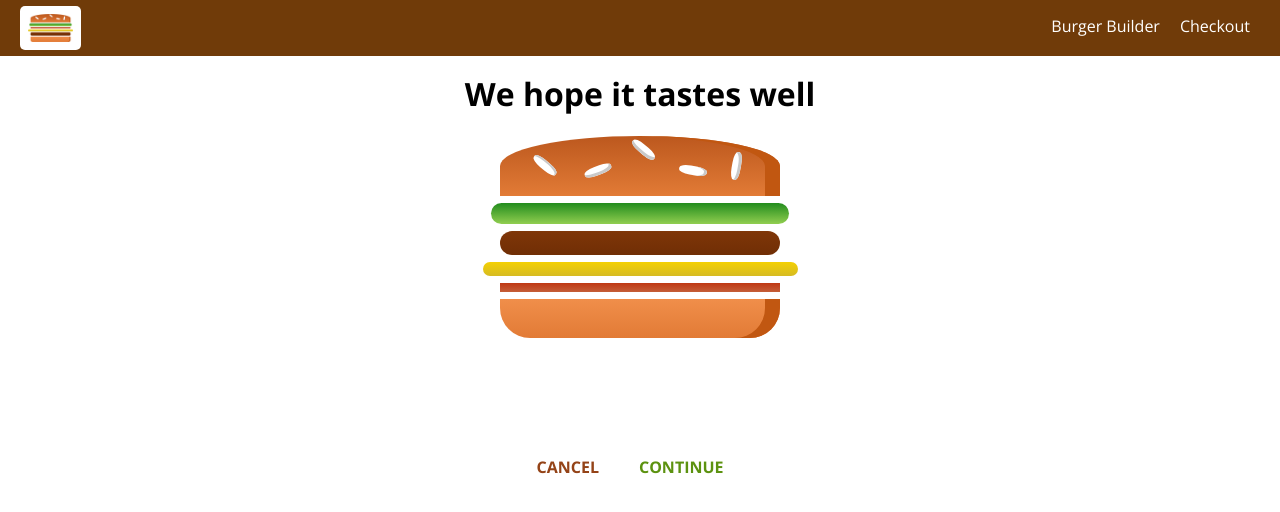
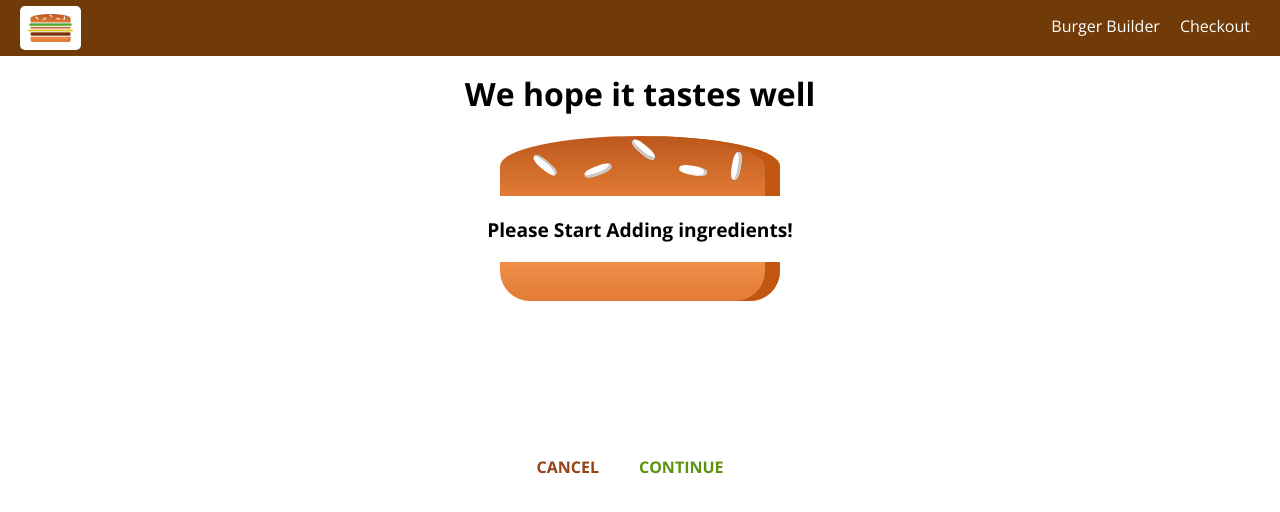
Before and after one commit to AbdelazizMalfy/burger-builder, a React (Create React App) app: page /checkout in a window 1280 px wide. Shown: the top 512 px of the page. Built offline with nearby package versions, Linux system fonts and the light colour scheme.

Commit message:
Loading Built ingredients from the Main burger Builder

```diff
--- a/src/components/BurgerBuilder/BurgerBuilder.js
+++ b/src/components/BurgerBuilder/BurgerBuilder.js
@@ -104,7 +104,17 @@
         //     .catch( error => {
         //         this.setState({loading:false, purchasing: false })
         //     });
-        this.props.history.push('/checkout')
+        const queryParams = [];
+        for( let i in this.state.ingredients ) {
+            queryParams.push(encodeURIComponent(i) + '=' + encodeURIComponent(this.state.ingredients[i]));
+        }
+        const queryString = queryParams.join('&');
+
+        this.props.history.push({
+            pathname: '/checkout',
+            search: '?' + queryString
+        })
+
     }
 
     render() {
--- a/src/components/Checkout/Checkout.js
+++ b/src/components/Checkout/Checkout.js
@@ -10,6 +10,17 @@
             cheese:1,
             bacon:1
         }
+    }
+
+    componentDidMount() {
+        const query = new URLSearchParams(this.props.location.search);
+        const ingredients = {};
+        for (let param of query.entries()){
+            ingredients[param[0]] =  +param[1];
+        }
+        this.setState({
+            ingredients
+        })
     }
 
     CheckoutCancelledHandler = () => {
```
